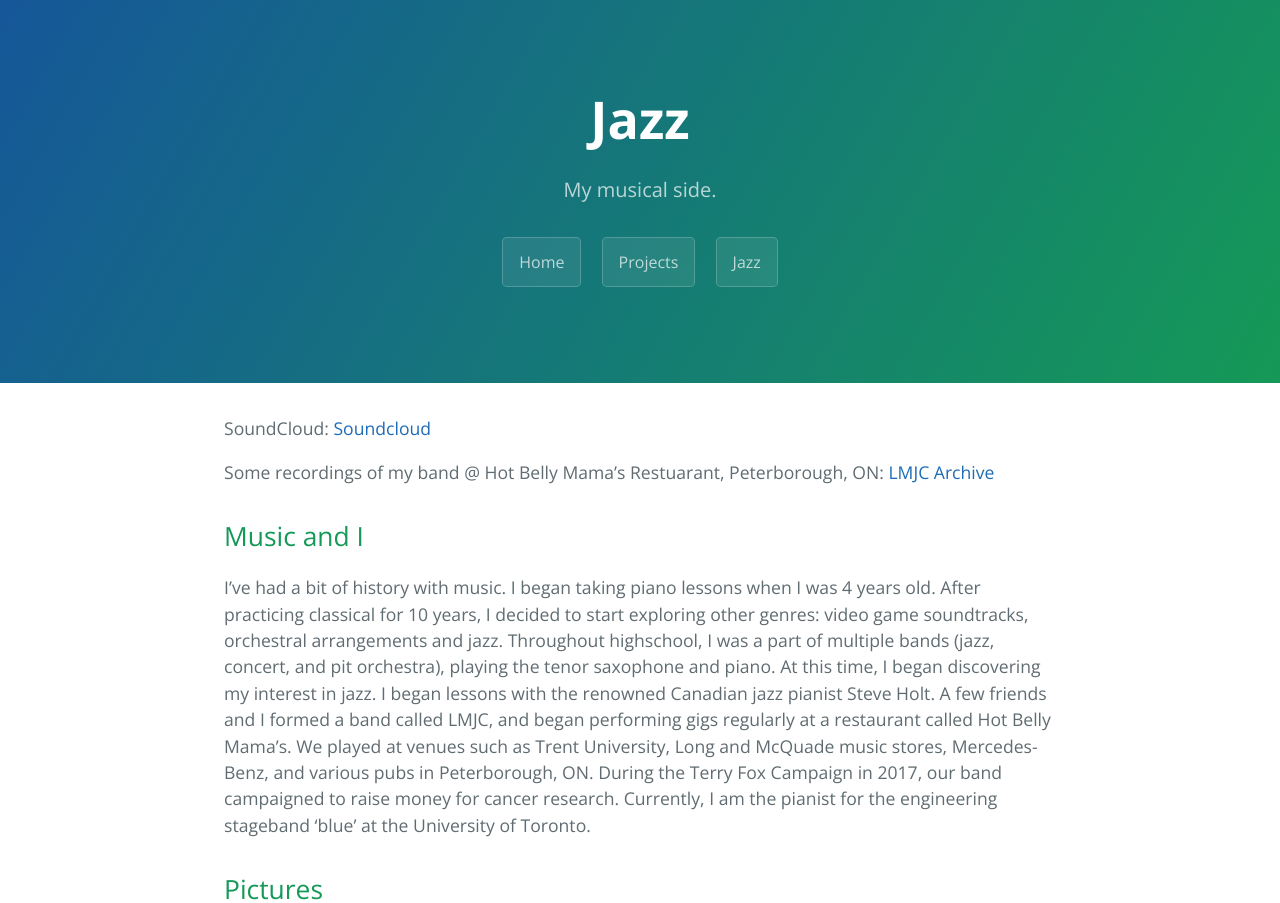
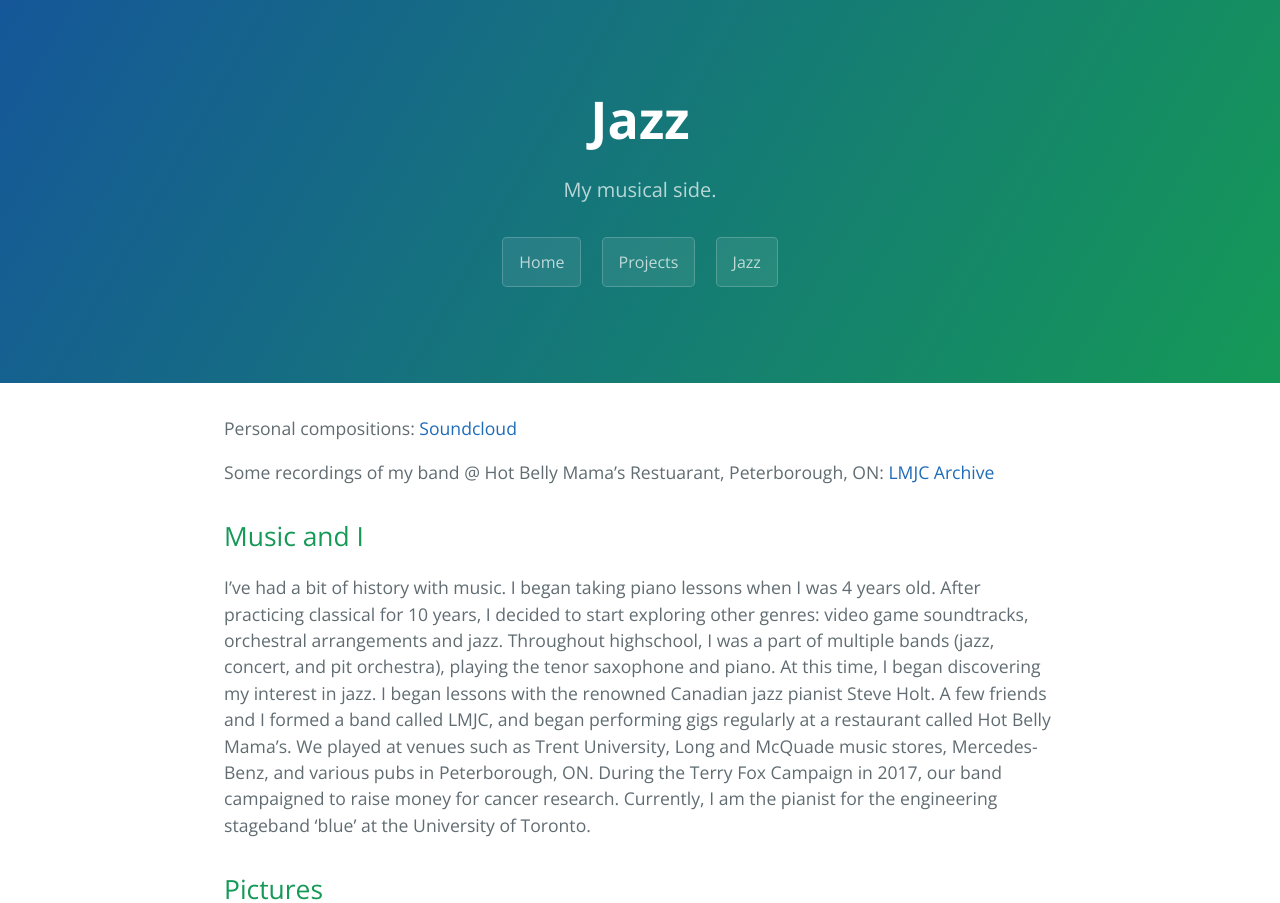
Before and after one commit to yixin0829/Cayman, a Jekyll site: the page built from jazz.md, in a window 1280 px wide, cut to the strip 0-903 px from the top of the page. Built offline with Jekyll 4.4.1, drawn with Linux system fonts in a browser that asks for light colours.

Commit message:
Update jazz.md

```diff
--- a/jazz.md
+++ b/jazz.md
@@ -4,7 +4,7 @@ title: Jazz
 description: My musical side.
 ---
 
-SoundCloud: [Soundcloud](https://soundcloud.com/iwebsterproductions)
+Personal compositions: [Soundcloud](https://soundcloud.com/iwebsterproductions)
 
 Some recordings of my band @ Hot Belly Mama’s Restuarant, Peterborough, ON: [LMJC Archive](https://drive.google.com/open?id=1Hn4TjYWsfGigKvTaUdFP1fDMM10dNhW0)
 
```
